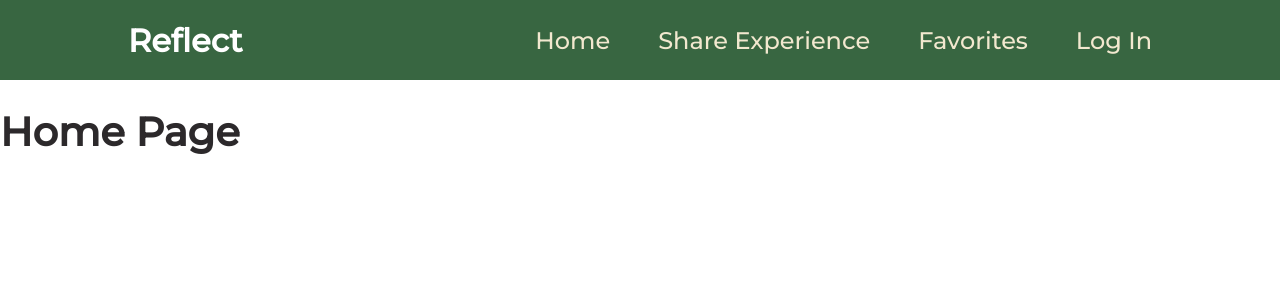
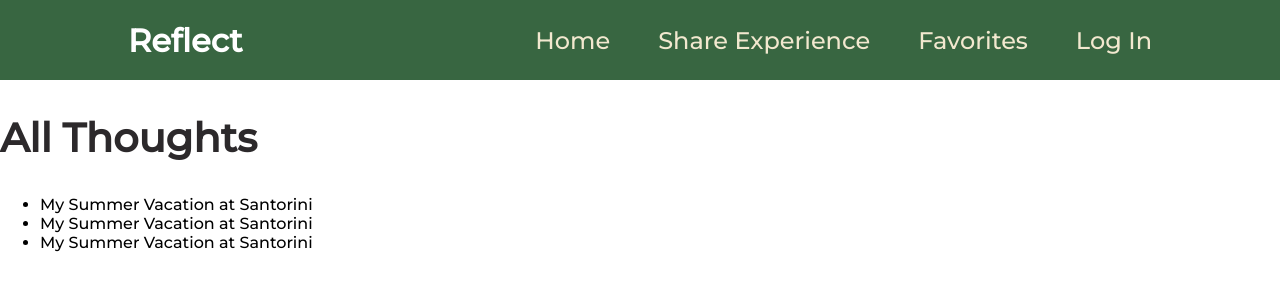
Before and after one commit to Tanushree227/reflect, a React (Create React App) app: page / in a window 1280 px wide. Shown: the top 300 px of the page. Built offline with nearby package versions, Linux system fonts and the light colour scheme.

Commit message:
added share list items

```diff
--- a/src/pages/Home.js
+++ b/src/pages/Home.js
@@ -1,9 +1,40 @@
 import React from "react";
+
+const DUMMY_DATA = [
+    {
+        id: 's1',
+        title: 'My Summer Vacation at Santorini',
+        image: 'https://unsplash.com/photos/white-and-blue-concrete-building-on-brown-rock-formation-near-body-of-water-during-daytime-vEdJ1lMdkeQ?utm_content=creditShareLink&utm_medium=referral&utm_source=unsplash',
+        name: 'Christiano Pinto',
+        description: 'An island in the Aegean Sea, Santorini is known for its pristine whitewashed houses spread across jagged cliffs, astonishing blue waters, dramatic views, fabulous sunsets, the ancient settlement of Thira and an active volcano.'
+    },
+    {
+        id: 's2',
+        title: 'My Summer Vacation at Santorini',
+        image: 'https://unsplash.com/photos/white-and-blue-concrete-building-on-brown-rock-formation-near-body-of-water-during-daytime-vEdJ1lMdkeQ?utm_content=creditShareLink&utm_medium=referral&utm_source=unsplash',
+        name: 'Christiano Pinto',
+        description: 'An island in the Aegean Sea, Santorini is known for its pristine whitewashed houses spread across jagged cliffs, astonishing blue waters, dramatic views, fabulous sunsets, the ancient settlement of Thira and an active volcano.'
+    },
+    {
+        id: 's3',
+        title: 'My Summer Vacation at Santorini',
+        image: 'https://unsplash.com/photos/white-and-blue-concrete-building-on-brown-rock-formation-near-body-of-water-during-daytime-vEdJ1lMdkeQ?utm_content=creditShareLink&utm_medium=referral&utm_source=unsplash',
+        name: 'Christiano Pinto',
+        description: 'An island in the Aegean Sea, Santorini is known for its pristine whitewashed houses spread across jagged cliffs, astonishing blue waters, dramatic views, fabulous sunsets, the ancient settlement of Thira and an active volcano.'
+    }
+]
 
 function Home()
 {
     return(
-        <h1>Home Page</h1>
+        <section>
+            <h1>All Thoughts</h1>
+            <ul>
+            {DUMMY_DATA.map((share) => {
+                return <li key={share.id}>{share.title}</li>
+            })}
+            </ul>
+        </section>
     );
 }
 
```
Also changed, not shown: src/components/share/ShareItem.js (added, +9 -0 lines), src/components/share/ShareList.js (added).
